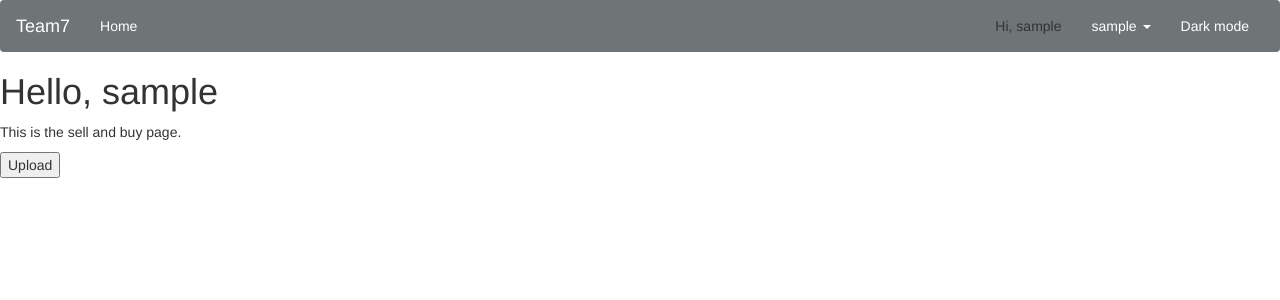
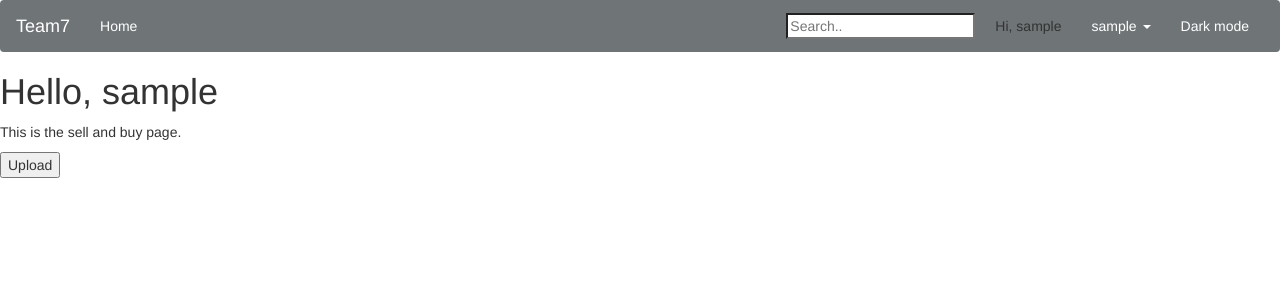
Before and after one commit to seafu47/CMPE131_final-project, a Flask app: page / in a window 1280 px wide. Shown: the top 300 px of the page. Run offline with Flask 2, Linux system fonts and the light colour scheme; the visitor is signed in with stand-in values (Sample User, id 1); data comes from the database, SQL or seed files in the repository; some libraries are stand-ins or nearby versions.

Commit message:
added search bar

```diff
--- a/teamproject/app/templates/navbar.html
+++ b/teamproject/app/templates/navbar.html
@@ -27,6 +27,9 @@
             <a href="{{ url_for('register') }}" style="color: white">Register</a>
           </li>
         {% else %}
+          <li>
+            <input type="search" style="text-align: left; margin-top: 12px; margin-right: 5px" id="search" placeholder="Search..">
+          </li>
           <p class="navbar-text">Hi, {{ current_user.username }}</p>
           <li class="dropdown">
             <!--
```
